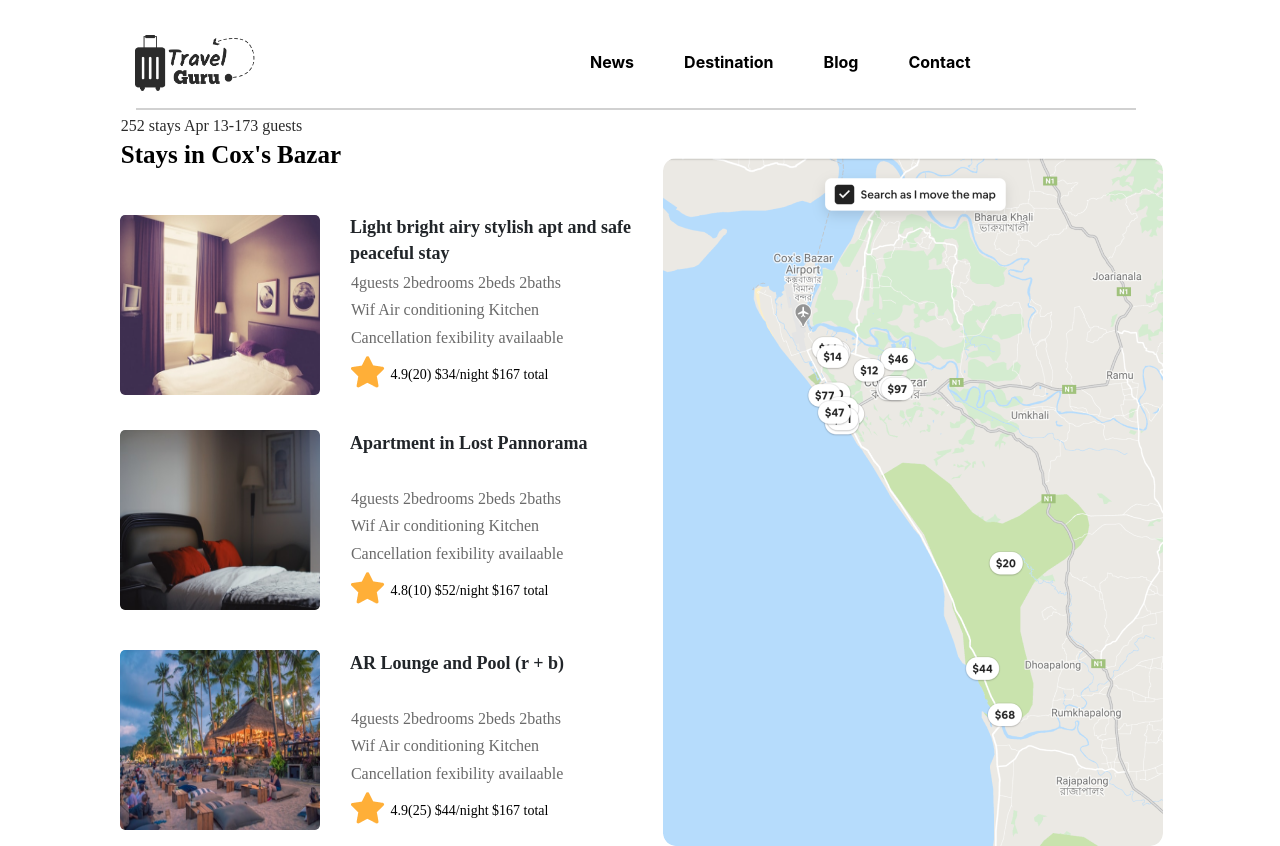
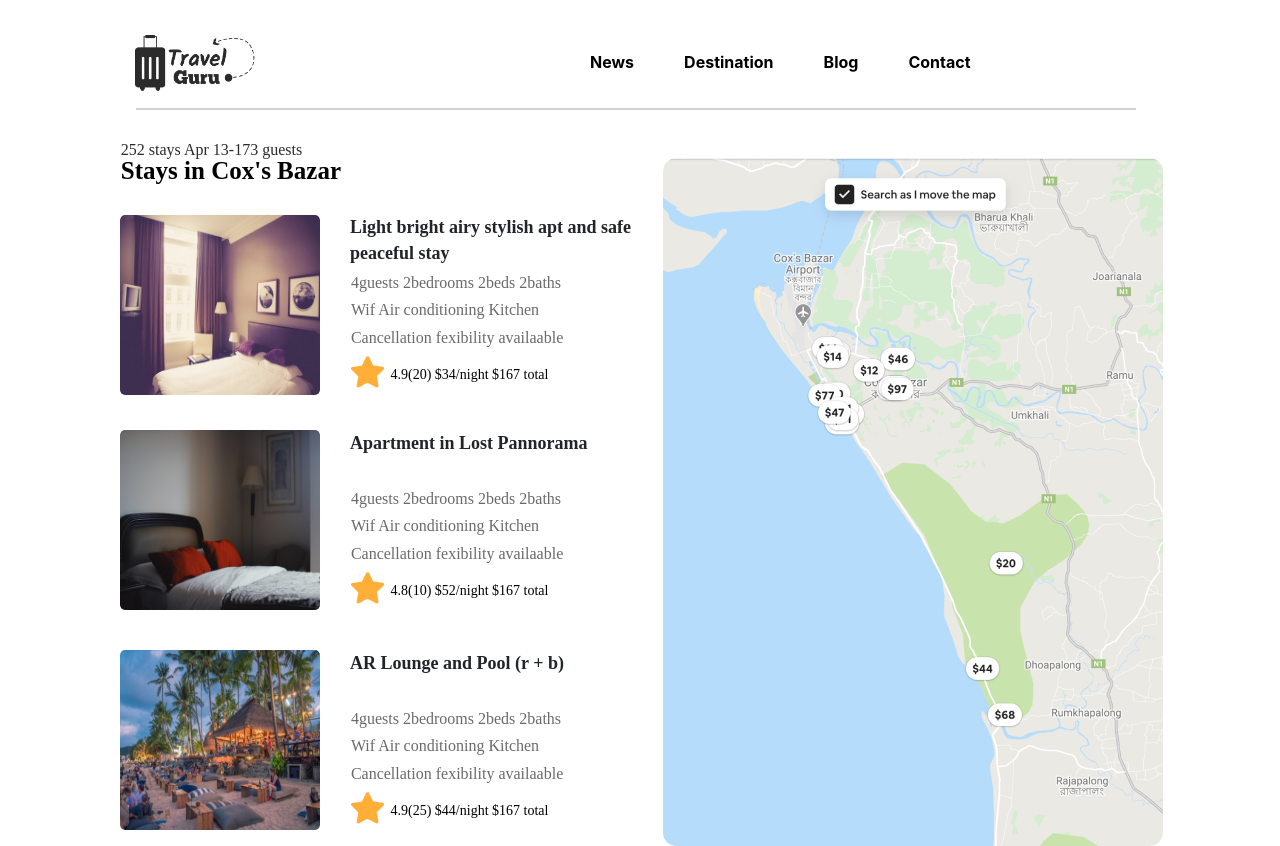
Before and after one commit to azmir849/travel-guru9, a React (Create React App) app: page /search in a window 1280 px wide. Built offline with nearby package versions, Linux system fonts and the light colour scheme.

Commit message:
Basic Correction Done

```diff
--- a/src/Components/LogIn/LogIn.js
+++ b/src/Components/LogIn/LogIn.js
@@ -145,7 +145,7 @@ const LogIn = () => {
                 {newUser && <input className="input-teaxt-area" type="text" onBlur={handleBlur} name="last-name" id="" placeholder="Last Name"/>}<br/>
                 <input className="input-teaxt-area" type="text" onBlur={handleBlur} name="email" id="" placeholder="Email address" required/><br/>
                 <input className="input-teaxt-area" type="password" onBlur={handleBlur} name="password" id="" placeholder="Password" required/><br/>
-                {newUser &&<input className="input-teaxt-area" type="confirm-password" onBlur={handleBlur} name="confirm-password" id="" placeholder="Confirm Password" required/>}<br/>
+                {newUser &&<input className="input-teaxt-area" type="password" onBlur={handleBlur} name="password" id="" placeholder="Confirm Password" required/>}<br/>
                 <input className="submit-btn" type="submit" value={newUser ? 'Create an account' : 'LogIn'}/>
               </form>
              <p style={{color:'red'}}>{user.error}</p>
--- a/src/Components/SearchPageElement/SearchPageElement.css
+++ b/src/Components/SearchPageElement/SearchPageElement.css
@@ -2,7 +2,7 @@
     position: absolute;
     left: 9.44%;
     right: 75.56%;
-    top: 14.44%;
+    top: 17.44%;
     bottom: 83.33%;
     font-family: Montserrat;
     font-style: normal;
@@ -17,7 +17,7 @@
     position: absolute;
     left: 9.44%;
     right: 64.17%;
-    top: 17.44%;
+    top: 19.44%;
     bottom: 79.33%;
     font-family: Montserrat;
     font-style: normal;
```
Also changed, not shown: New Text Document.txt (added), firebase.json (added), 1 other file (tests, documents, lock files or other folders).
